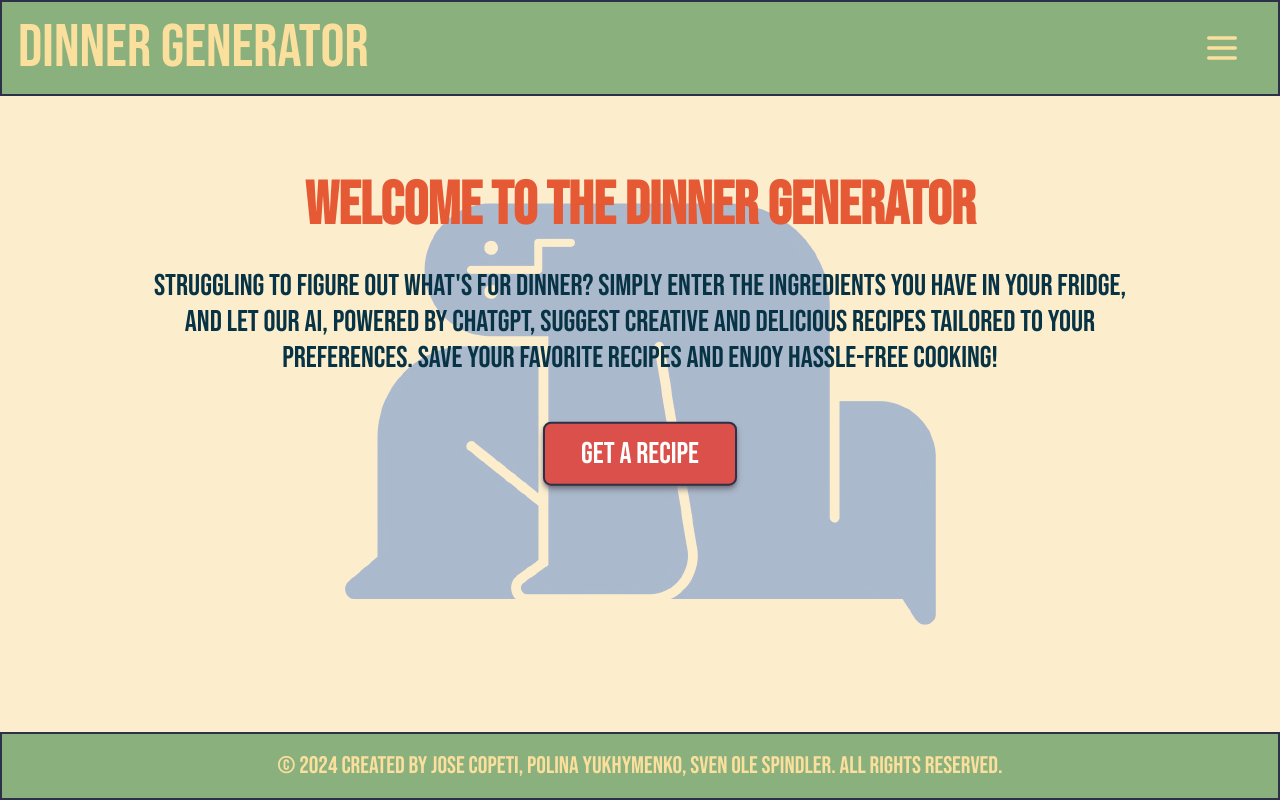
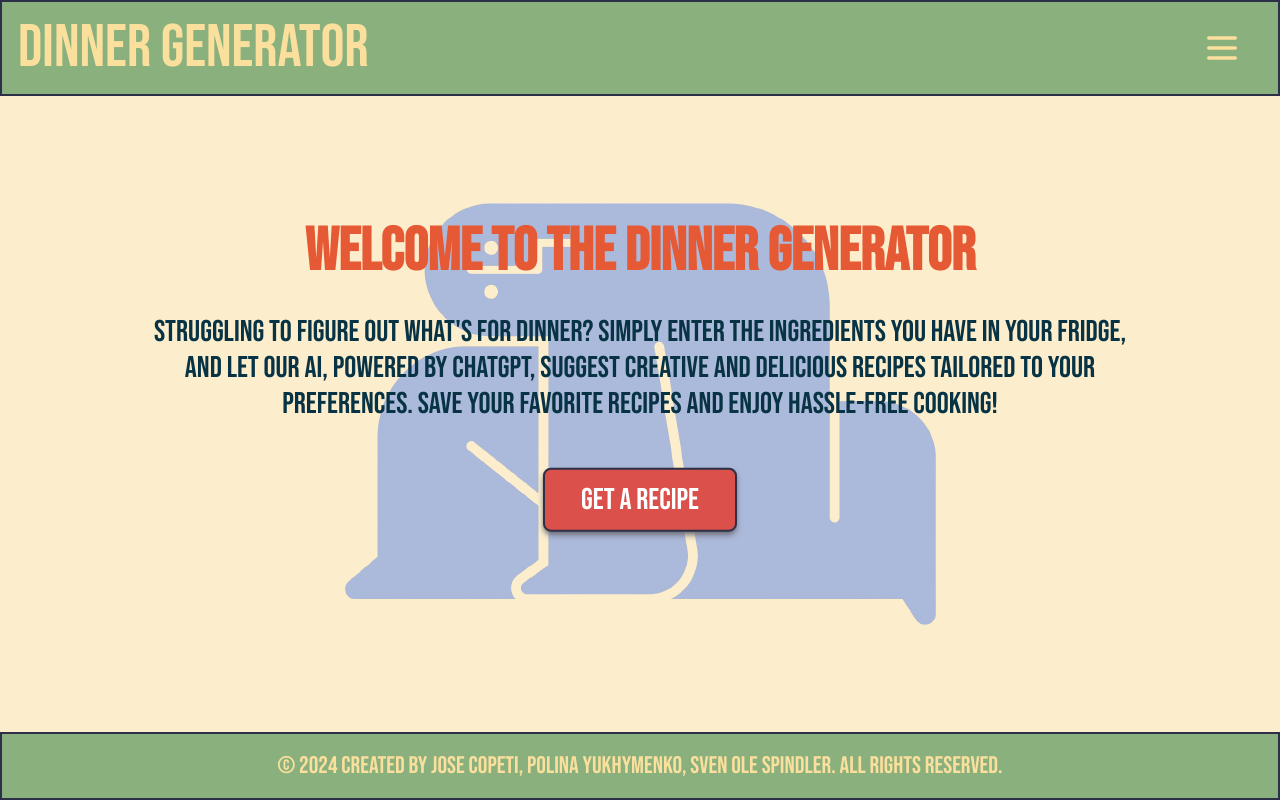
Before and after one commit to jrcopeti/react-recipe-ai-app, a React (Vite) app: page / in a window 1280 px wide. Built offline with nearby package versions, Linux system fonts and the light colour scheme; no server answers.

Commit message:
fixed layout

```diff
--- a/src/components/layout/AppLayout.jsx
+++ b/src/components/layout/AppLayout.jsx
@@ -45,8 +45,10 @@ function AppLayout() {
         />
         <main className="relative flex-grow text-center text-2xl text-cyan-950">
           <div
-            className="absolute inset-0 bg-pallette-200 bg-center bg-no-repeat opacity-50 bg-blend-darken"
-            style={{ backgroundImage: "url('../src/picture2.png')" }}
+            className="absolute inset-0 bg-pallette-200 bg-center bg-no-repeat opacity-50"
+            style={{
+              backgroundImage: "url('../src/assets/images/picture2.png')",
+            }}
           ></div>
           <div className="relative z-10 p-6">
             <Outlet />
--- a/src/components/layout/Footer.jsx
+++ b/src/components/layout/Footer.jsx
@@ -2,8 +2,19 @@ function Footer() {
   return (
     <footer className="mt-auto border-2 border-pallette-50 bg-pallette-400 p-4 text-center text-2xl font-normal text-pallette-200">
       <p>
-        &copy; 2024 Created by Jose Copeti, Polina Yukhymenko, Sven Ole
-        Spindler. All rights reserved.
+        &copy; 2024 Created by{" "}
+        <a href="https://github.com/jrcopeti" target="_blank">
+          Jose Copeti
+        </a>
+        ,{" "}
+        <a href="https://github.com/lamadelpolya" target="_blank">
+          Polina Yukhymenko
+        </a>
+        ,{" "}
+        <a href="https://github.com/Ole-Guacamole" target="_blank">
+          Sven Ole Spindler
+        </a>
+        . All rights reserved.
       </p>
     </footer>
   );
--- a/src/components/recipes/FavoriteRecipeList.jsx
+++ b/src/components/recipes/FavoriteRecipeList.jsx
@@ -63,25 +63,23 @@ function FavoriteRecipesList() {
   }
 
   return (
-
     <section className="mt-8">
-      <h2 className="text-pallette-10 mb-4 text-6xl font-bold">
-
+      <h2 className="mb-4 text-6xl font-bold text-pallette-10">
         Favorite Recipes
       </h2>
       <div className="space-y-6">
         {favoriteRecipes.map((recipe) => (
           <div
-            className="flex flex-col items-center justify-center gap-2"
+            className="flex max-w-3xl flex-col items-center justify-center gap-2"
             key={recipe.id}
           >
             <h3 className="text-3xl font-bold">{recipe.title} </h3>
-            <p>{recipe.description}</p>
+            <p className="">{recipe.description}</p>
 
             {deletedRecipeIds.includes(recipe.id) && (
               <div className="toast">
                 <div className="flex w-fit transform flex-col rounded-lg border-2 border-pallette-50 bg-pallette-600 p-6 text-pallette-500 shadow-lg transition-transform duration-100 ease-in-out md:right-[110px]">
-                  <p>Recipe removed from the list.</p>
+                  <p>Recipe removed from the list</p>
                 </div>
               </div>
             )}
--- a/src/components/recipes/GenerateRecipe.jsx
+++ b/src/components/recipes/GenerateRecipe.jsx
@@ -137,9 +137,7 @@ function GenerateRecipe() {
       <div>
         {isSaved && (
           <div className="toast">
-
-            <div className="flex w-fit transform flex-col rounded-lg border-2 border-pallette-50 bg-pallette-50 p-6 text-pallette-500 shadow-lg transition-transform duration-100 ease-in-out md:right-[110px]">
-
+            <div className="flex w-fit transform flex-col rounded-lg border-2 border-pallette-50 bg-pallette-600 p-6 text-pallette-500 shadow-lg transition-transform duration-100 ease-in-out md:right-[110px]">
               <p>Recipe saved successfully!</p>
             </div>
           </div>
--- a/src/pages/Home/Home.jsx
+++ b/src/pages/Home/Home.jsx
@@ -2,9 +2,9 @@ import { Link } from "react-router-dom";
 
 function Home() {
   return (
-    <div className="m-10 flex min-h-full items-center justify-center">
-      <div className="max-w-5xl p-4 text-center">
-        <h1 className="text-pallette-10 mb-8 text-6xl font-bold">
+    <div className="flex items-center justify-center lg:translate-y-1/4">
+      <div className="flex max-w-5xl flex-col items-center justify-center p-4 text-center">
+        <h1 className="mb-8 text-6xl font-bold text-pallette-10">
           Welcome to the Dinner Generator
         </h1>
 
```
Also changed, not shown: src/assets/images/picture2.png (renamed from src/picture2.png).
